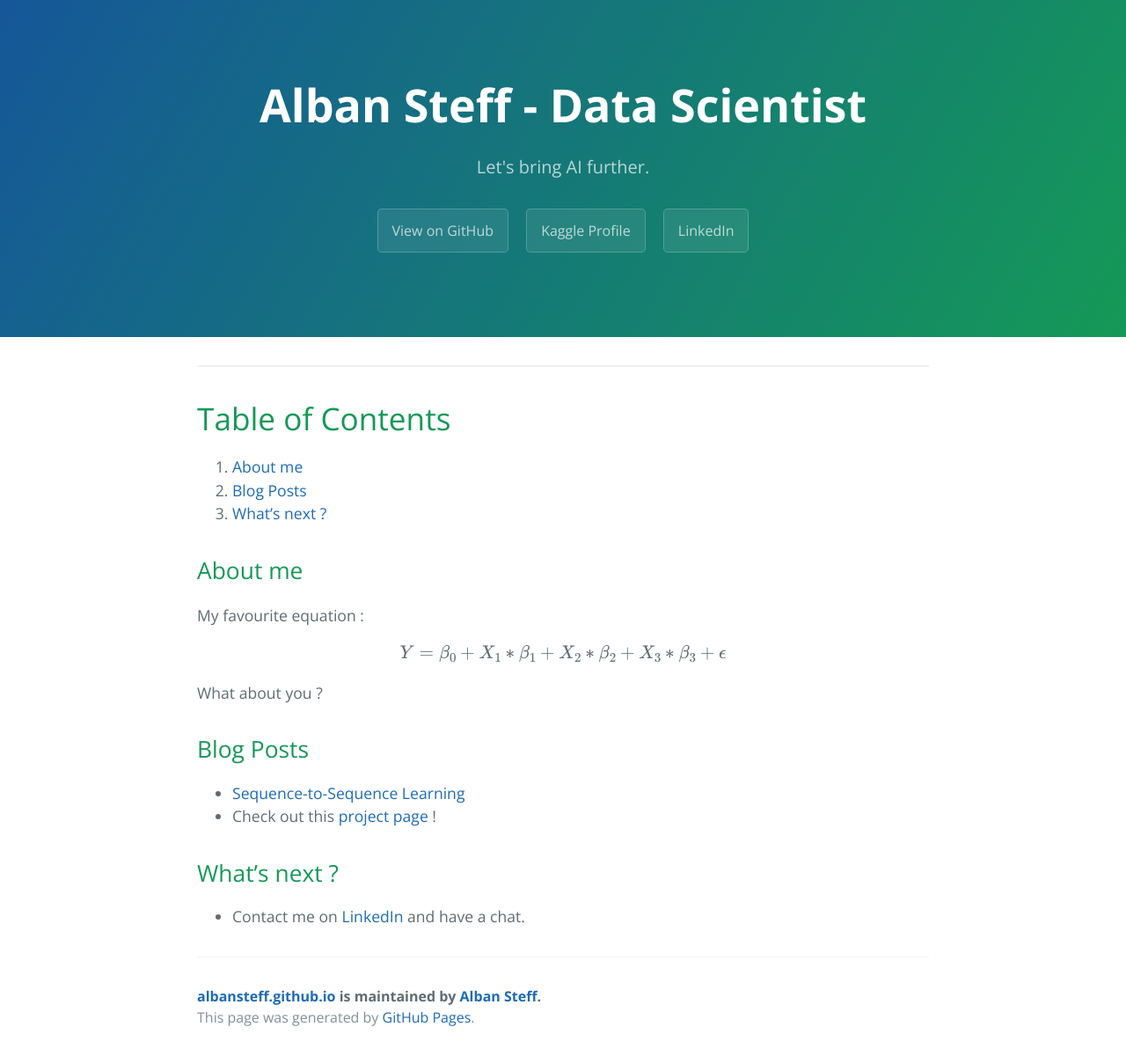
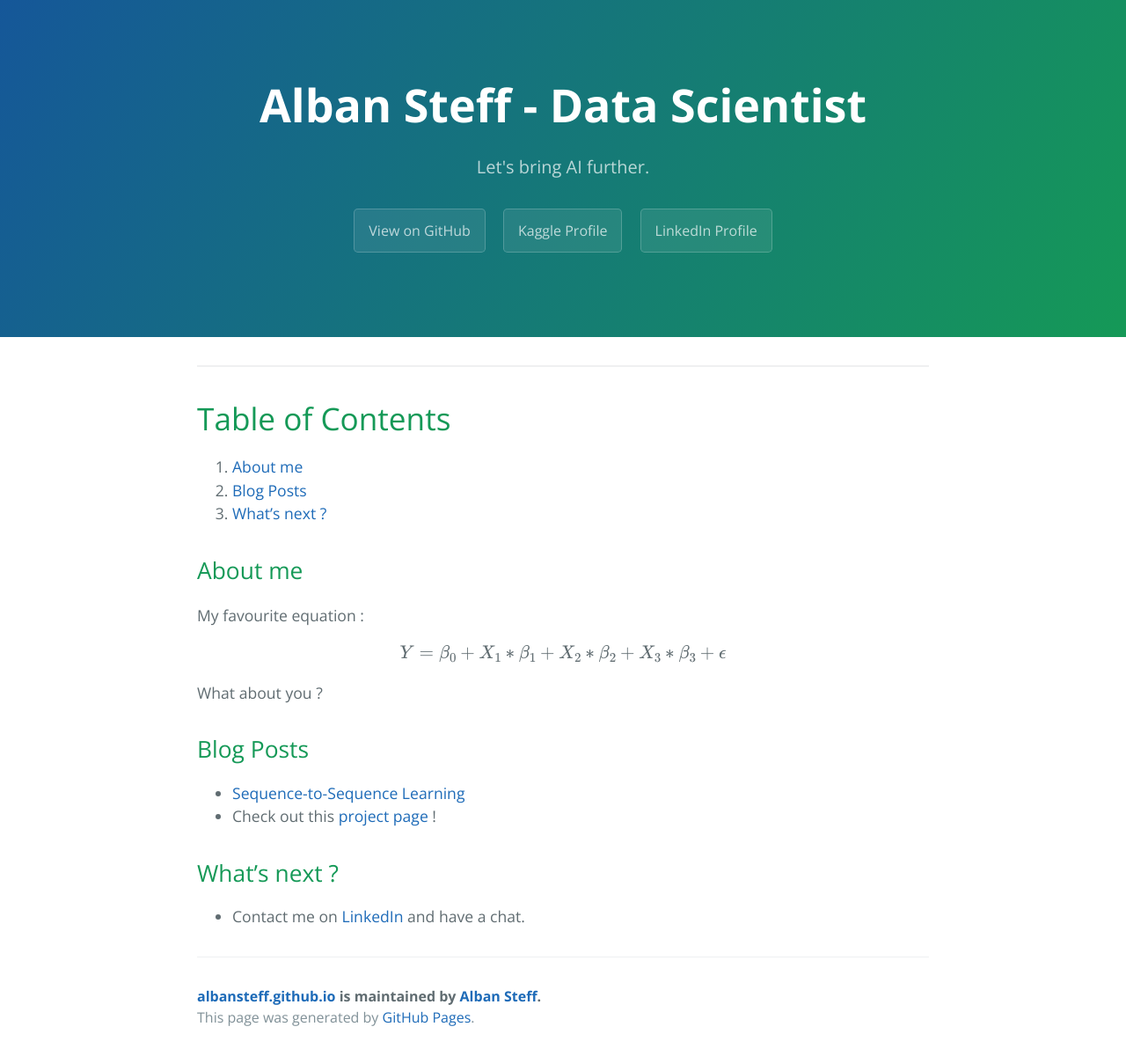
Before and after one commit to albansteff/albansteff.github.io, a Jekyll site: the page built from index.md, in a window 1280 px wide. Shown: the whole page at 88% size. Built offline with Jekyll 4.4.1, drawn with Linux system fonts in a browser that asks for light colours; our own code applies the rules of GitHub Pages for plain Markdown files.

Commit message:
Update default.html

```diff
--- a/_layouts/default.html
+++ b/_layouts/default.html
@@ -23,7 +23,7 @@
       {% endif %}
       {% if site.online_presence.show_online_presence %}
         <a href="{{ site.online_presence.kaggle_url }}" class="btn">Kaggle Profile</a>
-        <a href="{{ site.online_presence.linkedin_url }}" class="btn">LinkedIn</a>
+        <a href="{{ site.online_presence.linkedin_url }}" class="btn">LinkedIn Profile</a>
       {% endif %}
     </header>
 
```
